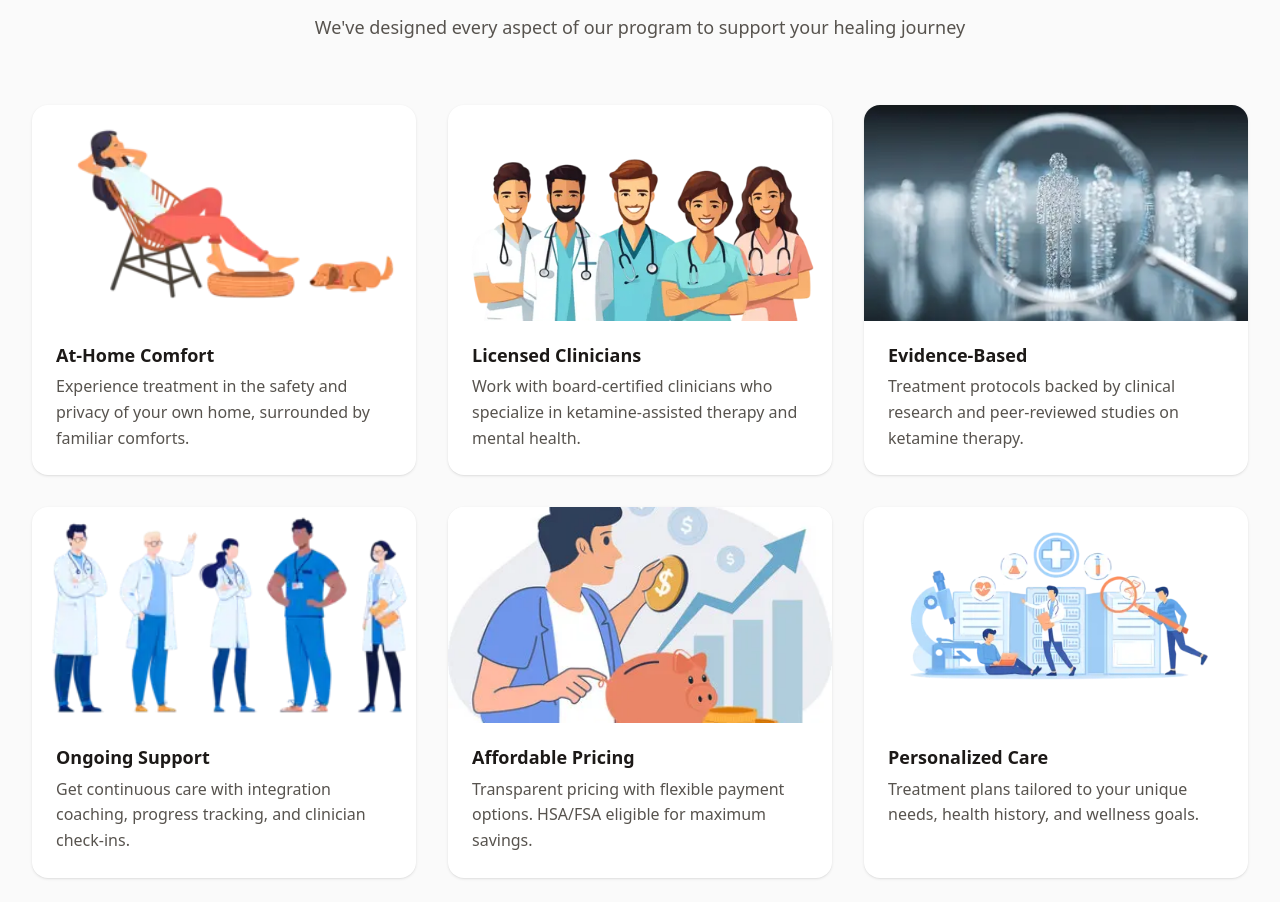
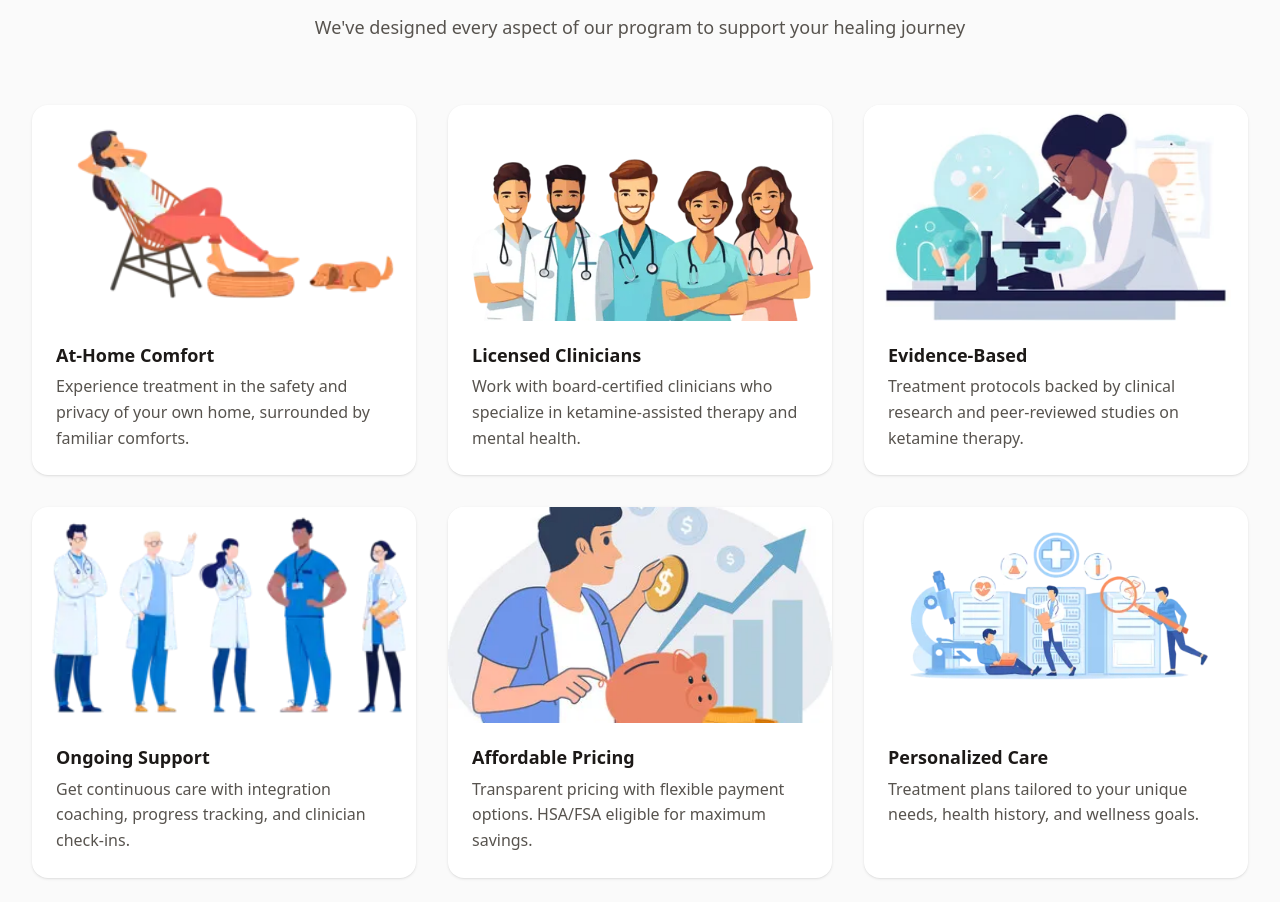
Before and after one commit to the-practice/klear, a Next.js app: page / in a window 1280 px wide. Shown: the part 2781-3683 px from the top of the page. Built offline with nearby package versions, Linux system fonts and the light colour scheme.

Commit message:
fix: update benefit image source to research.webp for accuracy

```diff
--- a/src/app/page.tsx
+++ b/src/app/page.tsx
@@ -322,7 +322,7 @@ function BenefitsSection() {
               ) : benefit.imageId === "1h" ? (
                 <div className="w-full relative aspect-video">
                   <Image
-                    src="/evidencebased.webp"
+                    src="/research.webp"
                     alt={benefit.imageDesc}
                     fill
                     className="object-cover"
```
Also changed, not shown: public/research.webp (added).
